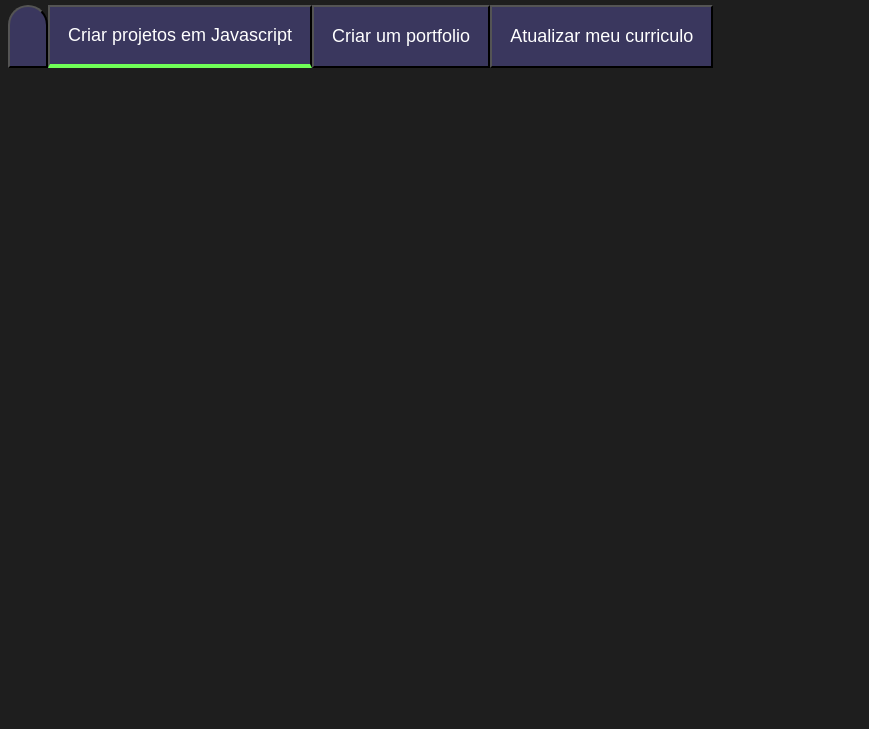
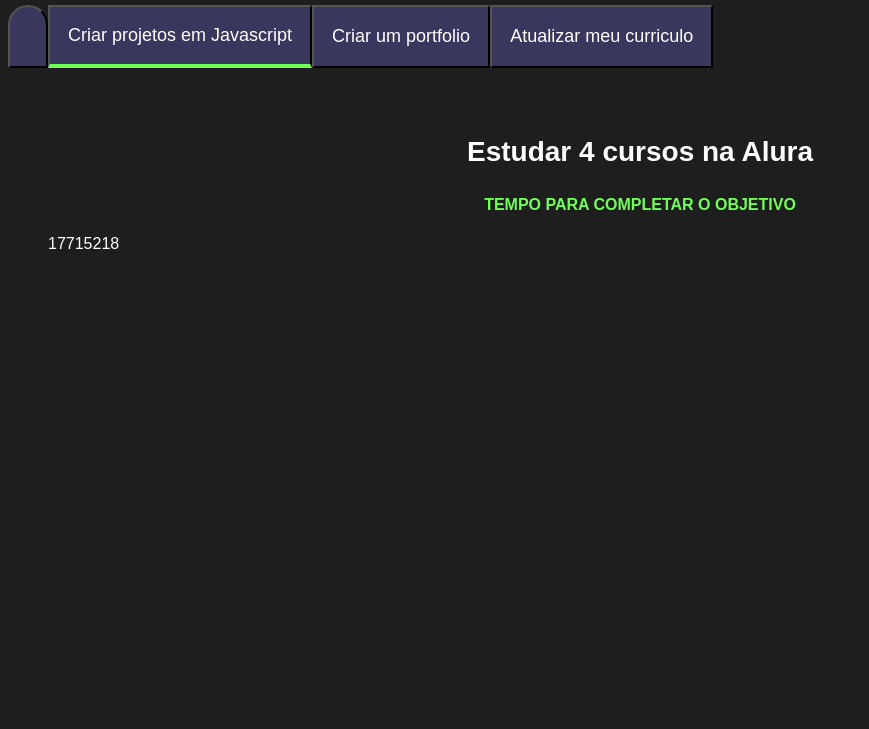
Before and after one commit to Nicrassss/Projeto-2024, a plain HTML site: page Alura/index.html in a window 1280 px wide. Shown: the part 71-800 px from the top of the page, without its empty margins (0-869 px from the left). Drawn offline with Linux system fonts and the light colour scheme.

Commit message:
Add files via upload

```diff
--- a/Alura/index.html
+++ b/Alura/index.html
@@ -10,13 +10,38 @@
 
 <body>
     <section class="conteudo-principal"></section>
-    <h2 class="Meus Objetivos do Ano"><span>_</span></h2>
+    <div class="conteudo">
+    <h2 class="Meus Objetivos do Ano">Meus Objetivos do Ano<span>_</span></h2>
     <div class="botoes">
          <button class="botao"Cursos na Alura></button>
          <button class="botao ativo">Criar projetos em Javascript</button>
          <button class="botao">Criar um portfolio</button>
          <button class="botao">Atualizar meu curriculo</button>
     </div>
+    <div class="abas-textos">
+        <div class="aba-conteudo ativo">
+            <h3 class="aba-conteudo-titulo-principal">Estudar 4 cursos na Alura</h3>
+            <h4 class="aba-conteudo-titulo-secundario">Tempo para completar o objetivo</h4>
+        <div class="contador"></div>
+        </div>
+        <div class="aba-conteudo">
+            <h3 class="aba-conteudo-titulo-principal">Criar 5 projetos de Javascript</h3>
+            <h4 class="aba-conteudo-titulo-secundario">Tempo para completar o objetivo</h4>
+            <div class="contador"></div>
+        </div>
+        <div class="aba-conteudo">
+            <h3 class="aba-conteudo-titulo-principal">Criar um portfolio com meus 3 melhores projetos</h3>
+            <h4 class="aba-conteudo-titulo-secundario">Tempo para completar o objetivo</h4>
+            <div class="contador"></div>
+        </div>
+        <div class="aba-conteudo">
+            <h3 class="aba-conteudo-titulo-principal">Atualizar meu curriculo com os certficados da Alura</h3>
+            <h4 class="aba-conteudo-titulo-secundario">Tempo para completar o objetivo</h4>
+            <div class="contador"></div>
+        </div>
+    </div>
+</div>
+
     <section>
         <script src="main.js"></script>
 </body>
--- a/Alura/main.js
+++ b/Alura/main.js
@@ -1,4 +1,5 @@
 const botoes = document.querySelectorAll(".botao");
+const textos = document.querySelectorAll("aba.conteudo")
 
 for(let i=0;i <botoes.length;i++){
     botoes[i].onclick = function(){
@@ -7,5 +8,20 @@ for(let i=0;i <botoes.length;i++){
             botoes[j].classList.remove("ativo");
         }
         botoes[i].classList.add("ativo");
+        textos[i].classList.add("ativo");
+
     }
 }
+
+
+const contadores = document.querySelectorAll(".contador");
+const tempoObjetivo1 = new Date("2024-10-05T00:00:00");
+
+contadores[0].textContent = calculaTempo(tempoObjetivo1)
+function calculaTempo(tempoObjetivo1){
+    let tempoAtual = new Date();
+let tempoFinal = tempoObjetivo1 - tempoAtual;
+let segundos = tempoFinal/1000;
+let minutos = Math.floor (segundos/60)
+return segundos;
+}
--- a/Alura/style.css
+++ b/Alura/style.css
@@ -53,10 +53,30 @@ body{
 .botoes {
     display: block;
 }
-.ativo{
+.botao.ativo{
     background-color: var(--botao-ativo);
     border-bottom: 4px solid var(--verde);
     }
+    .abas-textos{
+        background-color: var(--texto-fundo);
+        padding: 40px;
+        border-radius: 0 0 40px 40px;
+    }
+    .aba-conteudo.ativo{
+        display: block;
+    }
+.aba-conteudo{
+    display: none;
+}
+.aba-conteudo-titulo-principal{
+    font-size: 28px;
+    text-align: center;
+}
+.aba-conteudo-titulo-secundario{
+    text-align: center;
+    color: var(--verde);
+    text-transform: uppercase;
+}
 
 
 @media screen and (min-width: 768px) {
```
